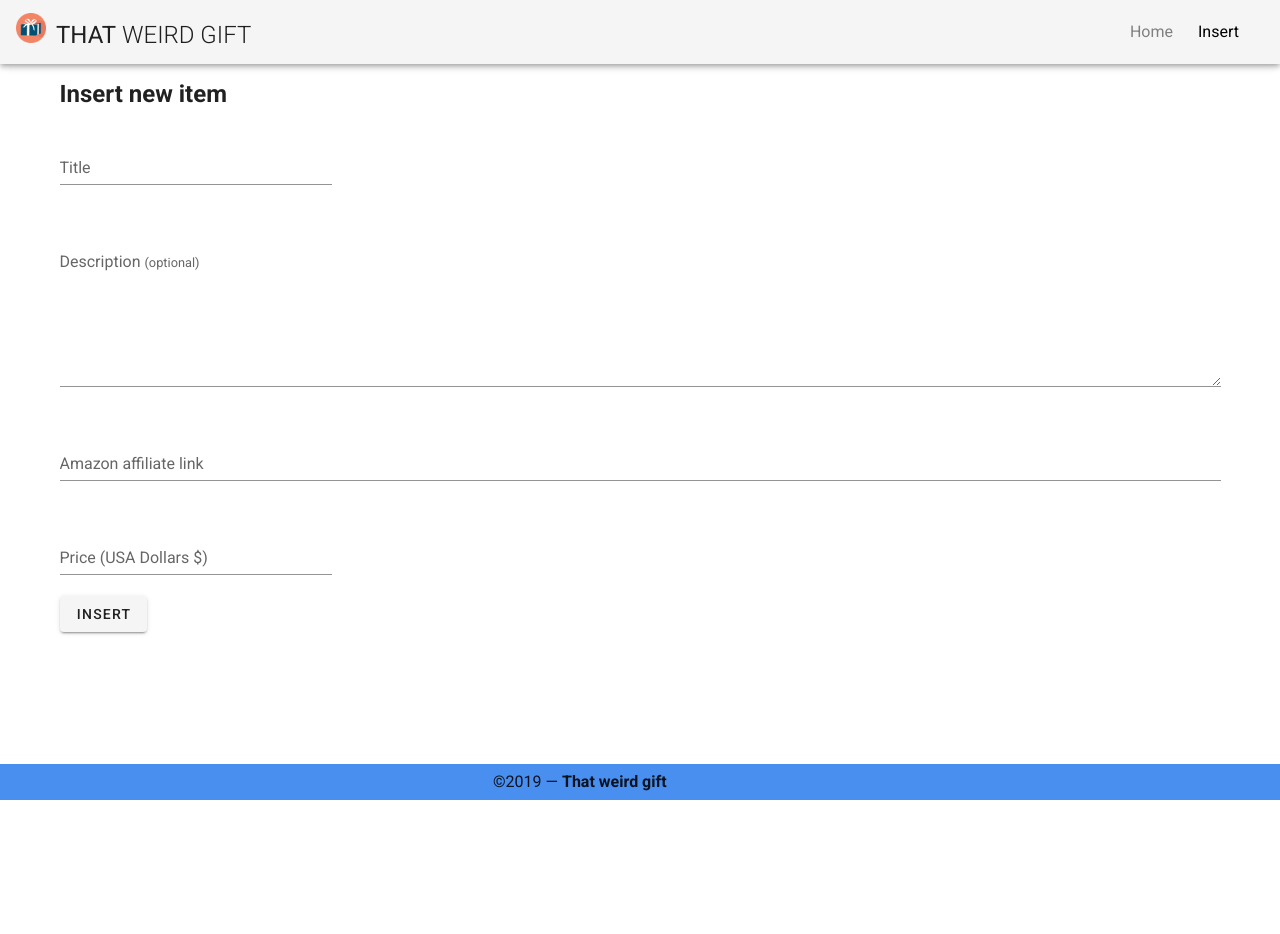
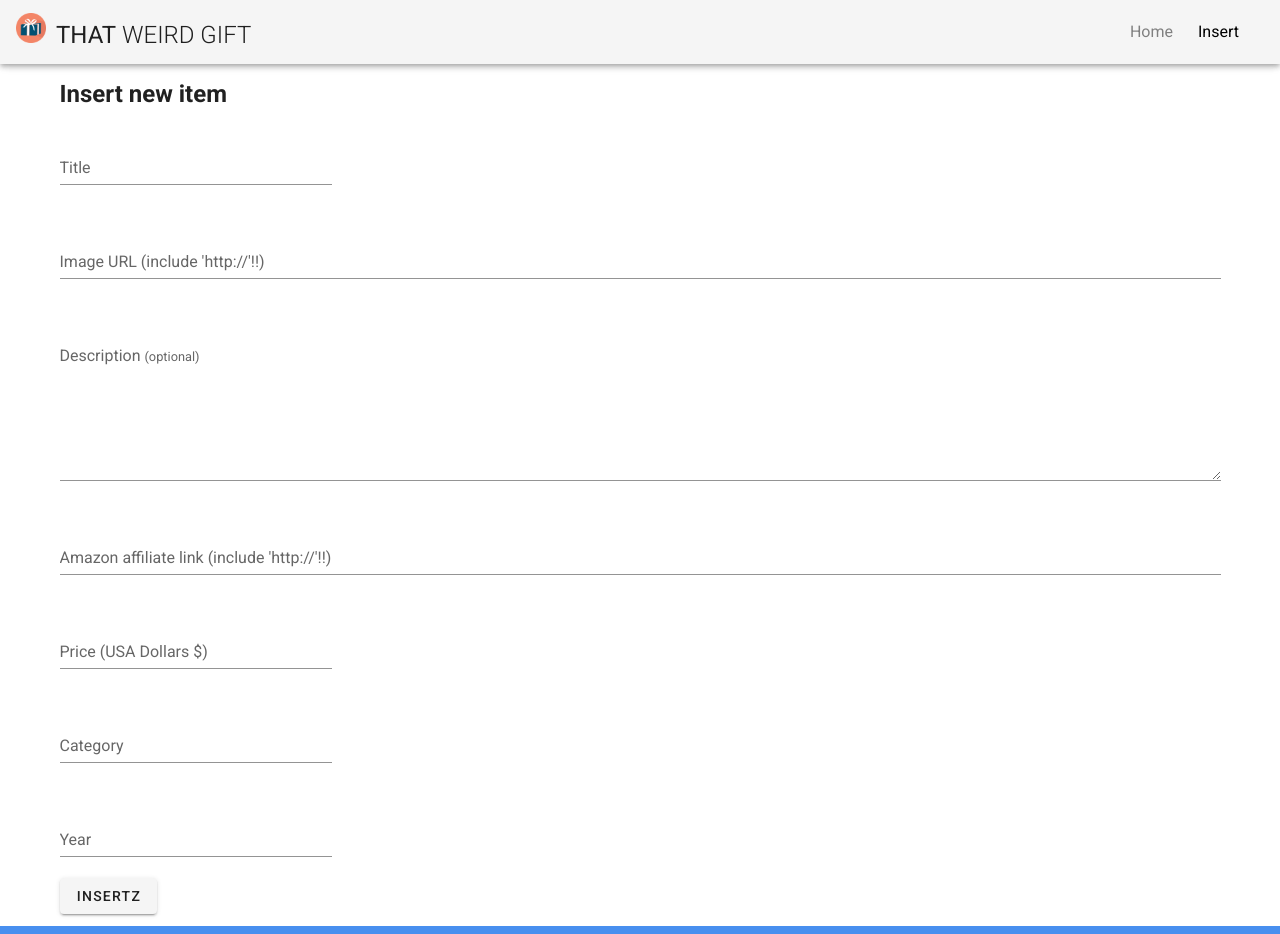
Before and after one commit to duartefdias/giftShopFrontend, a Vue app: page /insert in a window 1280 px wide. Shown: the top 934 px of the page. Before the commit the page ends 806 px from the top, so only its background shows below. Built offline with nearby package versions, Linux system fonts and the light colour scheme.

Commit message:
on-prem MVP working

```diff
--- a/package.json
+++ b/package.json
@@ -10,6 +10,7 @@
   "dependencies": {
     "axios": "^0.19.0",
     "core-js": "^3.3.2",
+    "dotenv": "^8.2.0",
     "vue": "^2.6.10",
     "vue-axios": "^2.1.5",
     "vue-router": "^3.1.3",
--- /dev/null
+++ b/src/api.js
@@ -0,0 +1,21 @@
+import axios from 'axios'
+import 'dotenv/config'
+
+//Connection with server
+export default () => {
+    var myAxios
+
+    myAxios = axios.create({
+        baseURL: 'http://localhost:3000'
+    })
+    console.log('Backend URL: ' + 'localhost:3000')
+    myAxios.interceptors.response.use(
+        function(response) { return response;},
+        function(error) {
+        // handle error
+        if (error.response) {
+            return Promise.reject(error)
+        }
+    })
+    return myAxios
+}
--- a/src/components/Item.vue
+++ b/src/components/Item.vue
@@ -1,19 +1,26 @@
 <template>
-    <v-container>
+    <v-container @click="itemClicked()">
         <v-card hover>
 
             <v-img
             class="white--text align-end"
             height="200px"
-            src="https://cdn.vuetifyjs.com/images/cards/docks.jpg"
+            v-bind:src="item.imageURL"
             />
 
-            <v-card-subtitle class="pb-0">Item name</v-card-subtitle>
+            <v-card-subtitle class="pb-0">
+                <v-row>
+                    <v-col cols="12" xs="6" sm="10" md="8">
+                        {{ item.title }}
+                    </v-col>
+                    <v-col cols="12" xs="6" sm="2" md="3">
+                        <strong style="font-size: 20px;">{{ item.price }}$</strong>
+                    </v-col>
+                </v-row>
+            </v-card-subtitle>
 
             <v-card-text class="text--primary">
-                <div>Item description</div>
-
-                <div>Whitsunday Island, Whitsunday Islands</div>
+                <div>{{item.description }}</div>
             </v-card-text>
 
         </v-card>
@@ -21,11 +28,21 @@
 </template>
 
 <script>
+import api from '@/api'
+
     export default {
         name: 'Item',
-        props: ['id'],
+        props: ['item'],
         components: {
 
+        },
+        methods: {
+            async itemClicked() {
+                await api().put('/items/incrementClicks', { _id: this.item._id})
+                // window.location.href = this.item.affiliateLink
+                window.open(this.item.affiliateLink)
+                console.log('Item clicked')
+            }
         }
     }
 </script>
--- a/src/main.js
+++ b/src/main.js
@@ -1,3 +1,7 @@
+// Import environment variable and sensitive data from ../.env
+// Import this before other files for them to access these variables
+import 'dotenv/config'
+// Other imports
 import Vue from 'vue'
 import App from './App.vue'
 import router from './router'
--- a/src/views/Insert.vue
+++ b/src/views/Insert.vue
@@ -11,6 +11,16 @@
             <v-col cols="12" sm="6" md="3">
                 <v-text-field
                     label="Title"
+                    v-model="newAsset.title"
+                ></v-text-field>
+            </v-col>
+        </v-row>
+
+        <v-row>
+            <v-col cols="12" sm="12" md="12">
+                <v-text-field
+                    label="Image URL (include 'http://'!!)"
+                    v-model="newAsset.imageURL"
                 ></v-text-field>
             </v-col>
         </v-row>
@@ -19,6 +29,7 @@
             <v-col cols="12">
                 <v-textarea
                 color="teal"
+                v-model="newAsset.description"
                 >
                 <template v-slot:label>
                     <div>
@@ -32,7 +43,8 @@
         <v-row>
             <v-col cols="12" sm="12" md="12" lg="12">
                 <v-text-field
-                    label="Amazon affiliate link"
+                    label="Amazon affiliate link (include 'http://'!!)"
+                    v-model="newAsset.affiliateLink"
                 ></v-text-field>
             </v-col>
         </v-row>
@@ -41,25 +53,60 @@
             <v-col cols="12" sm="6" md="3">
                 <v-text-field
                     label="Price (USA Dollars $)"
+                    v-model="newAsset.price"
                 ></v-text-field>
             </v-col>
         </v-row>
 
-        <v-btn @click="submit()">Insert</v-btn>
+        <v-row>
+            <v-col cols="12" sm="6" md="3">
+                <v-text-field
+                    label="Category"
+                    v-model="newAsset.category"
+                ></v-text-field>
+            </v-col>
+        </v-row>
+
+        <v-row>
+            <v-col cols="12" sm="6" md="3">
+                <v-text-field
+                    label="Year"
+                    v-model="newAsset.password"
+                ></v-text-field>
+            </v-col>
+        </v-row>
+
+        <v-btn @click="submit()">Insertz</v-btn>
 
     </v-container>
 </template>
 
 <script>
 // @ is an alias to /src
+import api from '@/api'
 
 export default {
   name: 'Insert',
   components: {
   },
+  data() {
+      return {
+          newAsset: {
+              title: '',
+              imageURL: '',
+              description: '',
+              affiliateLink: '',
+              category: '',
+              price: '',
+              clicks: 0,
+              password: ''
+          }
+      }
+  },
   methods: {
-      submit() {
-          // Send insertion request to backend
+      async submit() {
+          const response = await api().post('/items/insert', this.newAsset)
+          console.log(response)
       }
   }
 }
--- a/src/views/Main.vue
+++ b/src/views/Main.vue
@@ -1,61 +1,61 @@
 <template>
   <v-container>
 
-    <Searchbar/>
+    <!--<Searchbar/>-->
 
-    <v-row @click="toggleAdvancedSearch()">
+    <!--<v-row @click="toggleAdvancedSearch()">
       <v-col>
         <span class="toggle-arrow toggle-row" v-if="!advancedSearch"><v-icon>mdi-arrow-right-drop-circle</v-icon></span>
         <span class="toggle-arrow toggle-row" v-if="advancedSearch"><v-icon>mdi-arrow-down-drop-circle</v-icon></span>
         <span class="toggle-row">Advanced search options</span>
       </v-col>
-    </v-row>
+    </v-row>-->
 
-    <AdvancedSearch v-if="advancedSearch"/>
+    <!--<AdvancedSearch v-if="advancedSearch"/>-->
 
+    <!-- GRID WITH ITEMS -->
     <v-layout wrap>
-      <v-flex xs12 sm6 md4 lg3>
-        <Item/>
-      </v-flex>
-      <v-flex xs12 sm6 md4 lg3>
-        <Item/>
-      </v-flex>
-      <v-flex xs12 sm6 md4 lg3>
-        <Item/>
-      </v-flex>
-      <v-flex xs12 sm6 md4 lg3>
-        <Item/>
-      </v-flex>
-      <v-flex xs12 sm6 md4 lg3>
-        <Item/>
-      </v-flex>
-      <v-flex xs12 sm6 md4 lg3>
-        <Item/>
+      <v-flex v-for="(item, index) in assetList.data" xs12 sm6 md4 lg3 v-bind:key="index">
+        <Item v-bind:item="item"/>
       </v-flex>
     </v-layout>
+
   </v-container>
 </template>
 
 <script>
 // @ is an alias to /src
 import Item from '@/components/Item'
-import Searchbar from '@/components/Searchbar'
-import AdvancedSearch from '@/components/AdvancedSearch'
+//import Searchbar from '@/components/Searchbar'
+//import AdvancedSearch from '@/components/AdvancedSearch'
+
+import api from '@/api'
 
 export default {
   name: 'main',
   components: {
     Item,
-    Searchbar,
-    AdvancedSearch
+    //Searchbar,
+    //AdvancedSearch
   },
   data() {
     return {
-      advancedSearch: false
+      advancedSearch: false,
+      assetList: []
     }
   },
   methods: {
-    toggleAdvancedSearch() { this.advancedSearch = !this.advancedSearch }
+    toggleAdvancedSearch() {
+       this.advancedSearch = !this.advancedSearch
+    },
+
+    async getAssets() {
+      this.assetList = await api().get('/items')
+    }
+
+  },
+  created() {
+    this.getAssets()
   }
 }
 </script>
--- a/vue.config.js
+++ b/vue.config.js
@@ -1,5 +1,10 @@
 module.exports = {
   "transpileDependencies": [
     "vuetify"
-  ]
+  ],
+  devServer: {
+    watchOptions: {
+      poll: true
+    }
+  }
 }
```
Also changed, not shown: 2 other files (tests, documents, lock files or other folders).
